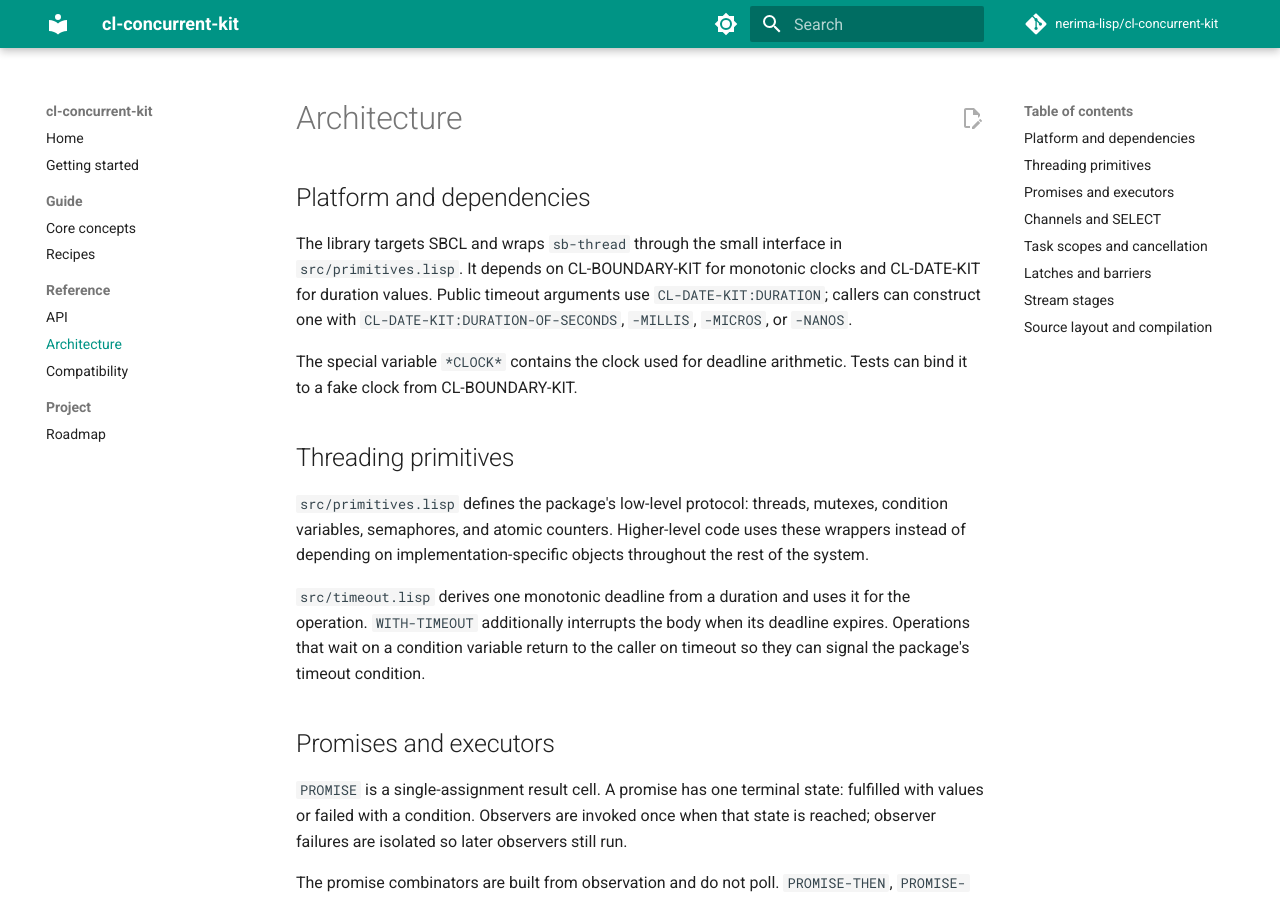
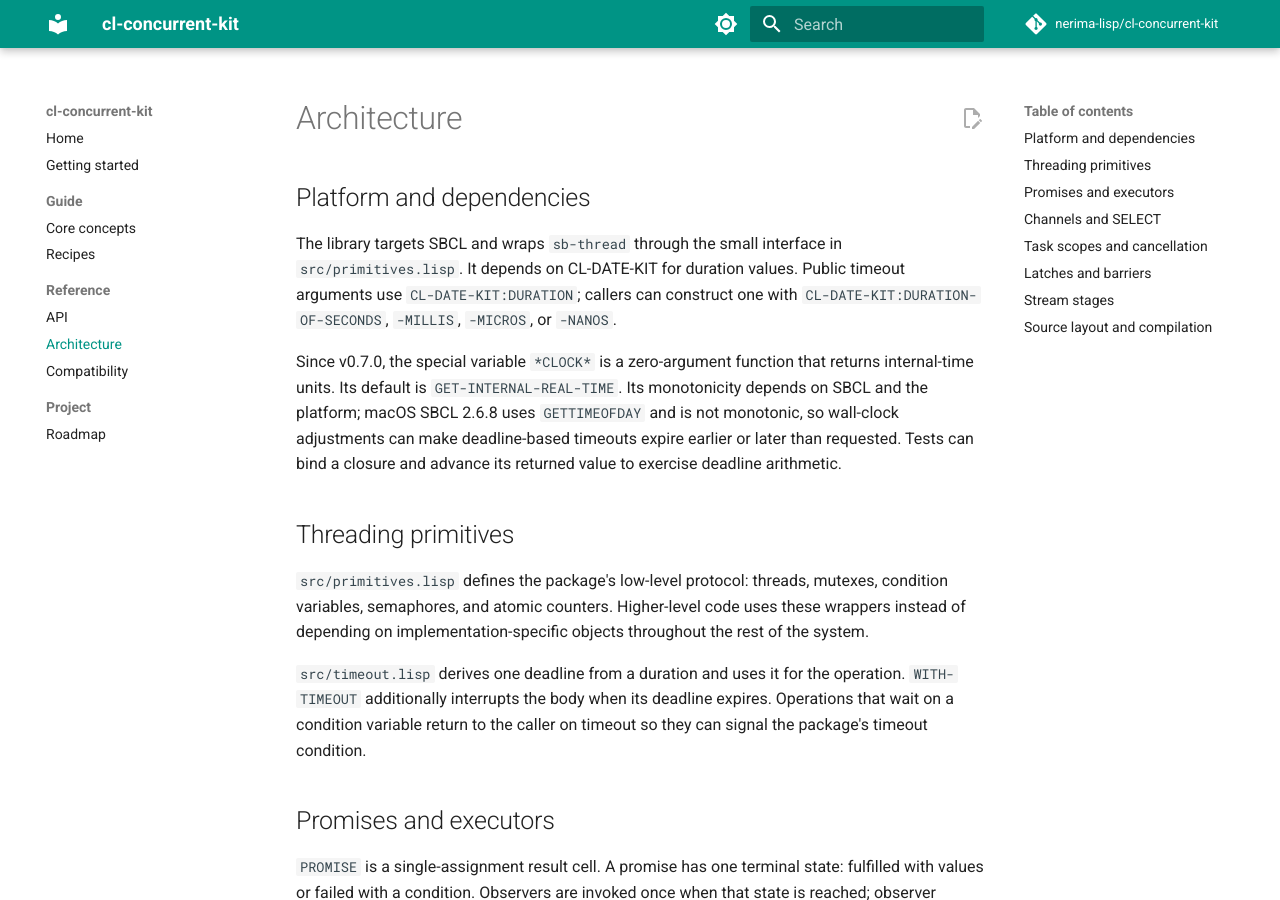
Before and after one commit to nerima-lisp/cl-concurrent-kit, an MkDocs documentation site: the page built from docs/src/reference/architecture.md, in a window 1280 px wide and 900 px high. Built offline with MkDocs 1.6.1 and Material for MkDocs 9.7.7, drawn with Linux system fonts in a browser that asks for light colours; comment, search, counter and statistics services are not loaded; some of the changed text lies outside the part shown.

Commit message:
refactor: use an injectable internal-time clock

```diff
--- a/docs/src/reference/architecture.md
+++ b/docs/src/reference/architecture.md
@@ -3,13 +3,16 @@
 ## Platform and dependencies
 
 The library targets SBCL and wraps `sb-thread` through the small interface in
-`src/primitives.lisp`. It depends on CL-BOUNDARY-KIT for monotonic clocks and
-CL-DATE-KIT for duration values. Public timeout arguments use
-`CL-DATE-KIT:DURATION`; callers can construct one with
+`src/primitives.lisp`. It depends on CL-DATE-KIT for duration values. Public
+timeout arguments use `CL-DATE-KIT:DURATION`; callers can construct one with
 `CL-DATE-KIT:DURATION-OF-SECONDS`, `-MILLIS`, `-MICROS`, or `-NANOS`.
 
-The special variable `*CLOCK*` contains the clock used for deadline
-arithmetic. Tests can bind it to a fake clock from CL-BOUNDARY-KIT.
+Since v0.7.0, the special variable `*CLOCK*` is a zero-argument function that
+returns internal-time units. Its default is `GET-INTERNAL-REAL-TIME`. Its
+monotonicity depends on SBCL and the platform; macOS SBCL 2.6.8 uses
+`GETTIMEOFDAY` and is not monotonic, so wall-clock adjustments can make
+deadline-based timeouts expire earlier or later than requested. Tests can bind
+a closure and advance its returned value to exercise deadline arithmetic.
 
 ## Threading primitives
 
@@ -18,8 +21,8 @@ mutexes, condition variables, semaphores, and atomic counters. Higher-level
 code uses these wrappers instead of depending on implementation-specific
 objects throughout the rest of the system.
 
-`src/timeout.lisp` derives one monotonic deadline from a duration and uses it
-for the operation. `WITH-TIMEOUT` additionally interrupts the body when its
+`src/timeout.lisp` derives one deadline from a duration and uses it for the
+operation. `WITH-TIMEOUT` additionally interrupts the body when its
 deadline expires. Operations that wait on a condition variable return to the
 caller on timeout so they can signal the package's timeout condition.
 
@@ -109,5 +112,5 @@ private helpers defined by earlier files. The source is grouped by layer:
 
 The system's ASDF `:around-compile` hook applies the package's compilation
 policy to its own files and restores the caller's policy afterward. It is kept
-at the system boundary so loading this library does not alter compilation of
+at the system interface so loading this library does not alter compilation of
 dependent systems.
```
Also changed, not shown: docs/src/getting-started.md (+3 -3 lines), docs/src/index.md (+3 -3 lines), docs/src/reference/compatibility.md (+5 -5 lines), README.md, 7 other files.
